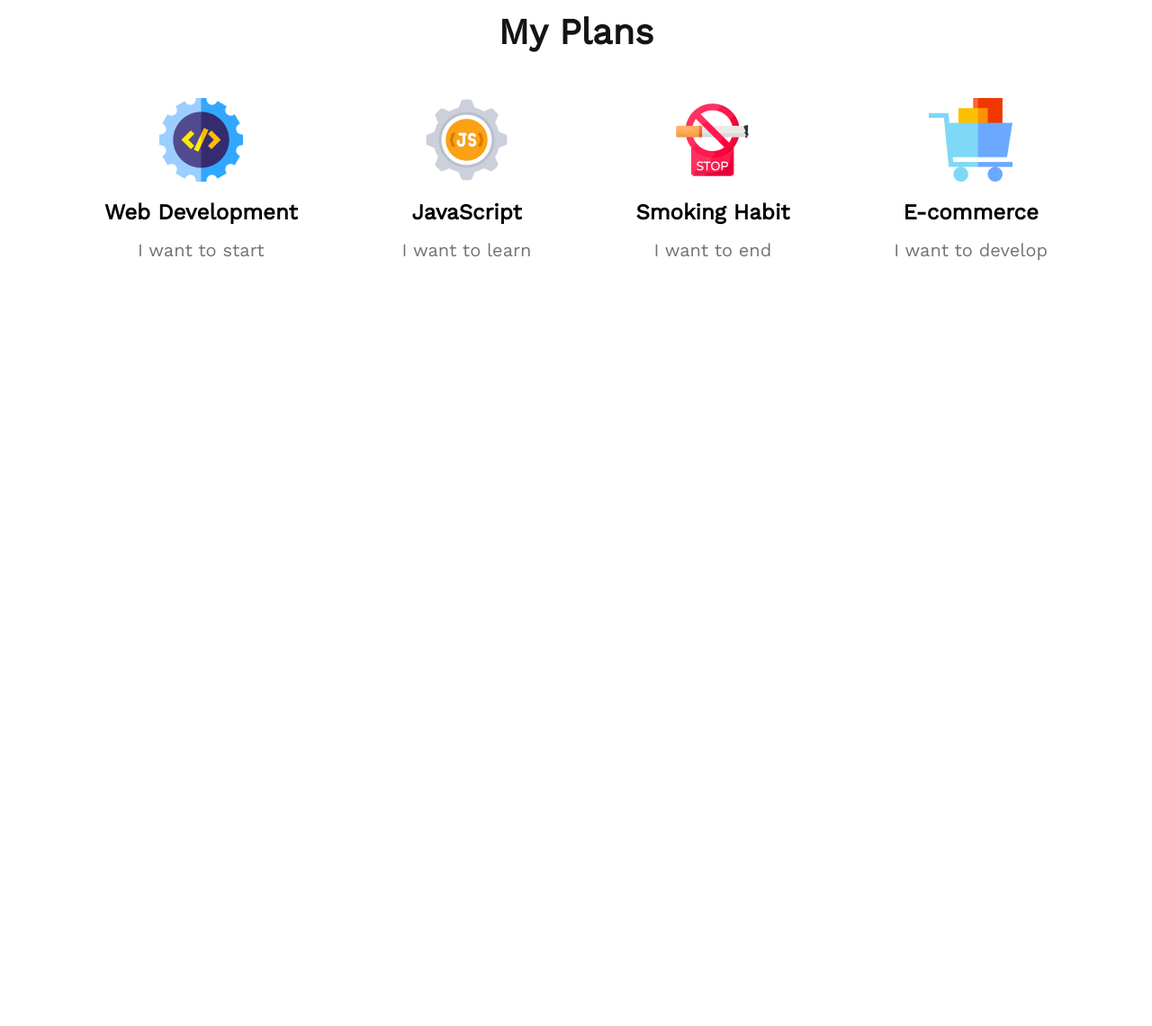
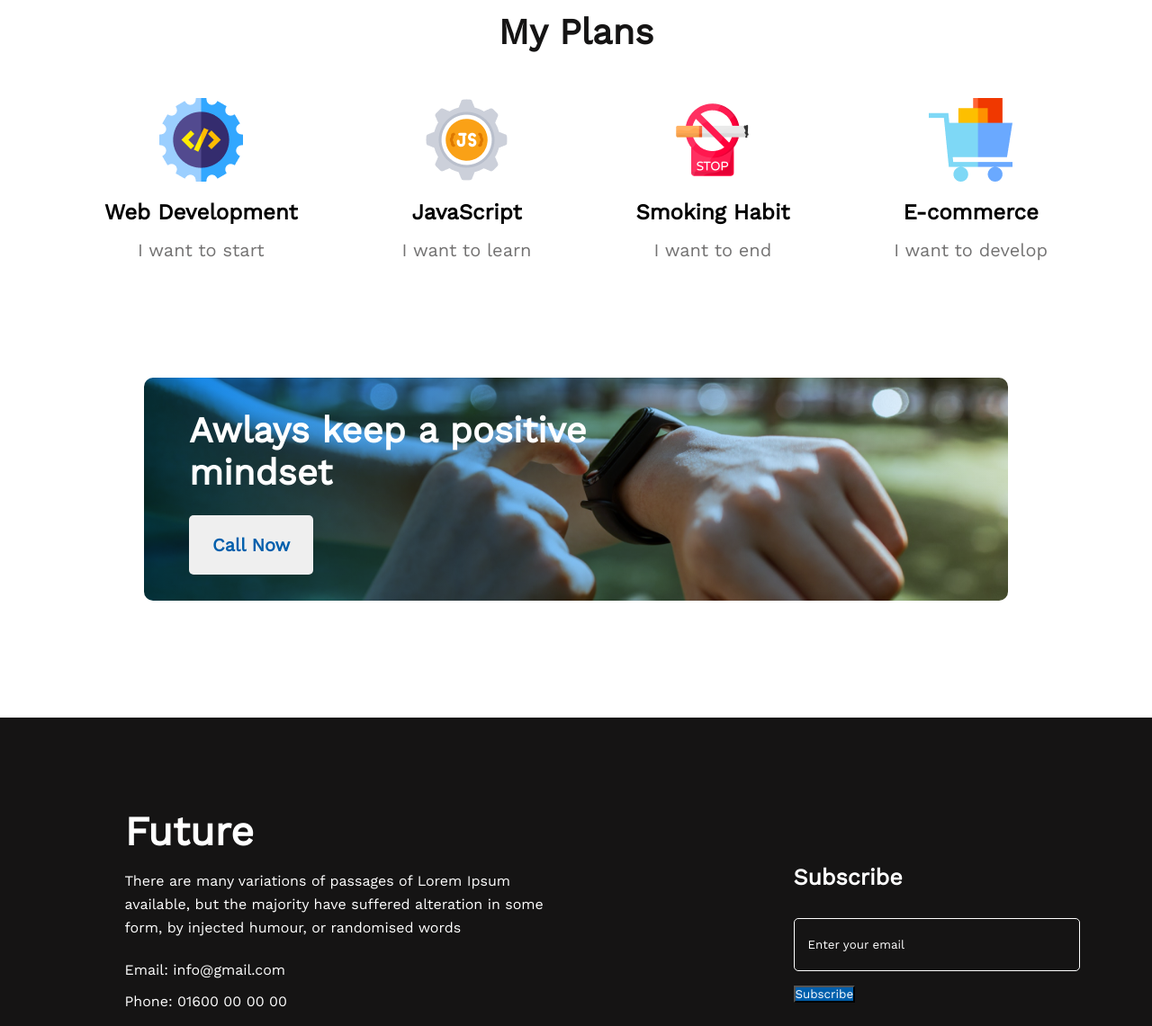
Before and after one commit to sanoar-hossan/new-year-new-me-web, a plain HTML site: page index.html in a window 1280 px wide. Shown: the part 1776-2917 px from the top of the page at 90% size. Before the commit the page ends 2066 px from the top, so only its background shows below. Drawn offline with nearby package versions, Linux system fonts and the light colour scheme.

Commit message:
second cmmit

```diff
--- a/index.html
+++ b/index.html
@@ -67,5 +67,41 @@
         </div>
     </section>
 
+    <!-- watch section start -->
+    <section>
+        <div class="watch">
+          <div class="watch_content">
+            <h3>Awlays keep a positive mindset</h3>
+            <button class="btn-primary">Call Now</button>
+          </div>
+        </div>
+      </section>
+
+      <!-- last section means footer section -->
+    <footer>
+        <div class="left_footer_content">
+          <h2>Future</h2>
+          <p>
+            There are many variations of passages of Lorem Ipsum available, but
+            the majority have suffered alteration in some form, by injected
+            humour, or randomised words
+          </p>
+          <ul>
+            <li>Email: info@gmail.com</li>
+            <li>Phone: 01600 00 00 00</li>
+          </ul>
+          <div class="social_icon">
+            <i class="fa-brands fa-facebook"></i>
+            <i class="fa-brands fa-twitter"></i>
+            <i class="fa-brands fa-youtube"></i>
+          </div>
+        </div>
+        <div class="right_footer_content">
+          <h4>Subscribe</h4>
+          <input type="email" placeholder="Enter your email" />
+          <button class="primary_btn">Subscribe</button>
+        </div>
+      </footer>
+
 </body>
 </html>
--- a/style.css
+++ b/style.css
@@ -63,8 +63,7 @@ header {
   .person-img {
     margin-left: 206px;
   }
-  .person-img img {
-  }
+
   .person-content {
     width: 420px;
     margin-left: 87px;
@@ -92,9 +91,7 @@ header {
   .person-content ul li i {
     color: #16d887;
   }
-  .plan {
 
-  }
   .my_plan {
     font-weight: 700;
 
@@ -114,8 +111,7 @@ header {
   .box {
     text-align: center;
   }
-  .box img {
-  }
+
   .box h2 {
     padding: 16px 0;
   }
@@ -124,3 +120,99 @@ header {
     font-size: 20px;
     color: #737272;
   }
+  /*watch section style*/
+  .watch {
+    background-image: url(images/watch.png),
+      linear-gradient(to right, #0983e9, white);
+    background-position: center, center;
+    background-repeat: no-repeat, no-repeat;
+    background-blend-mode: multiply;
+    background-size: cover;
+    min-height: 31vh;
+    position: relative;
+    width: 75%;
+    margin: auto;
+    border-radius: 10px;
+  }
+  .watch_content {
+    position: absolute;
+    top: 35px;
+    left: 50px;
+  }
+  .watch_content h3 {
+    font-weight: 700;
+
+    font-size: 40px;
+
+    color: #ffff;
+
+    width: 449px;
+
+    padding-bottom: 24px;
+  }
+
+  /*footer section style*/
+  footer {
+    background: #151414;
+    color: #ffff;
+    display: flex;
+    justify-content: space-around;
+    align-items: center;
+    min-height: 30vh;
+    padding: 100px 0;
+    margin-top: 130px;
+  }
+  .left_footer_content {
+    width: 466px;
+  }
+  .left_footer_content h2 {
+    font-weight: 700;
+
+    font-size: 45px;
+
+    padding-bottom: 16px;
+  }
+  .left_footer_content p {
+    line-height: 26px;
+
+    padding-bottom: 24px;
+  }
+  .left_footer_content ul {
+    list-style: none;
+  }
+  .left_footer_content ul li {
+    padding-bottom: 16px;
+  }
+  .social_icon {
+    padding-top: 8px;
+  }
+  .social_icon i {
+    font-size: 30px;
+
+    margin-left: 17px;
+  }
+  .right_footer_content {
+    width: 260px;
+  }
+  .right_footer_content h4 {
+    font-weight: 600;
+
+    font-size: 25px;
+
+    padding-bottom: 31px;
+  }
+  .right_footer_content input {
+    padding: 21px 130px 21px 15px;
+    background: transparent;
+    border-radius: 5px;
+    border: 1px solid #ffff;
+  }
+  .right_footer_content input::placeholder {
+    color: #ffff;
+    text-align: left;
+  }
+  .right_footer_content .primary_btn {
+    background: #005fac;
+    color: #ffff;
+    margin-top: 16px;
+  }
```
